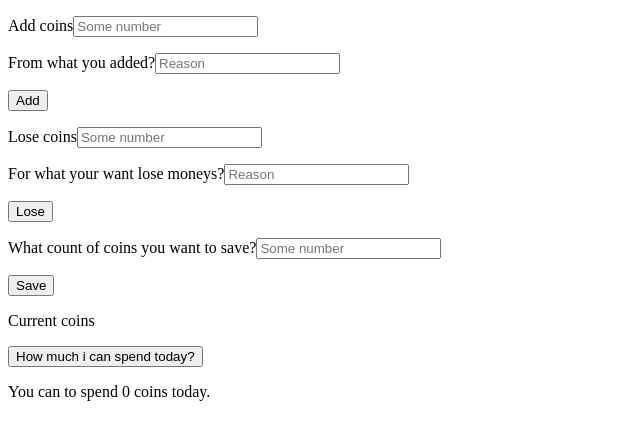
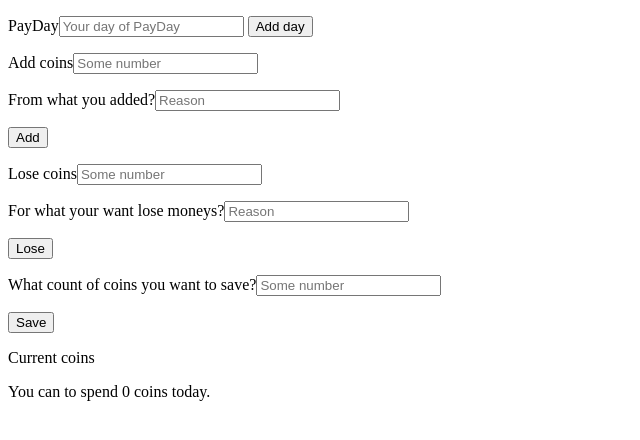
Before and after one commit to RKeyIT/MyHelloWorld, a plain HTML site: page codes/index.html in a window 1280 px wide. Shown: the whole page, without its empty margins (0-640 px from the left). Drawn offline with Linux system fonts and the light colour scheme.

Commit message:
ConceptOfQuest4

```diff
--- a/codes/generaljs.js
+++ b/codes/generaljs.js
@@ -6,7 +6,24 @@
 //  VARIABLES
 let currentCoins = 0;   // general moneys in account
 let depositeCoins = 0;  //    Coins for save "every month"
-let payday;             //   Day of date of general money add.
+
+//
+//  *   Another one strong code moment.
+    let payday  =   0;             //   Day of date of general money takes.
+    function payDay() {
+        payday = Number(document.getElementById('payday').value);
+        if (payday > 28) {
+            return Error();
+        }
+        if (payday <= 28) {
+            return payday;
+        }
+    }
+//  *   This is basic date.
+//  *   Application must take this date installed by user
+//  *   For do all calculate operations based on this day.
+//
+
 let nothing = '';       // For clearing forms after pushing button.
 
 //  ARRAYS
--- a/codes/index.html
+++ b/codes/index.html
@@ -8,6 +8,13 @@
 </head>
 <body>
     <script src="generaljs.js"></script>
+    <div class="payday">
+        <p>
+            <label for="">PayDay<input type="text" name="DayOfPayDay" id="payday"
+                value="" placeholder="Your day of PayDay"></label>
+            <button type="submit" id="payDayButton" onclick="payDay()">Add day</button>
+        </p>
+    </div>
     <div class="add">
         <p>    <!--  For add coins page -->
             <label>Add coins<input type="text" id="add" placeholder="Some number" value=""></label>
@@ -46,7 +53,7 @@
         </p>
     </div>
     <div class="perDay">
-        <button type="submit" id="spendButton" onclick="spendPerDay()">How much i can spend today?</button>
+        <!-- <button type="submit" id="spendButton" onclick="spendPerDay()">How much i can spend today?</button> -->
         <p>
             <label for="perDay">You can to spend <span id="perDay">0</span> coins today.</label>
         </p>
```
